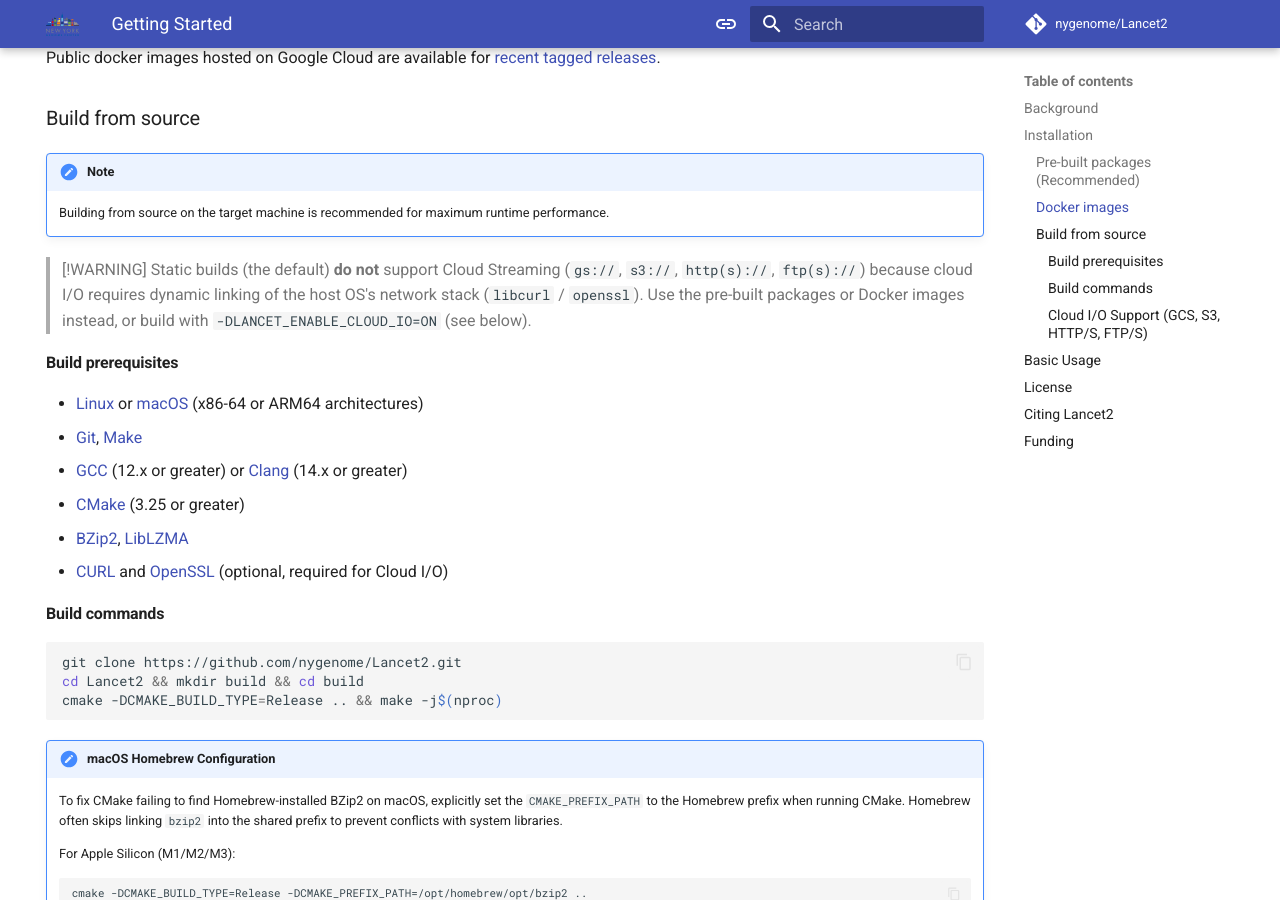
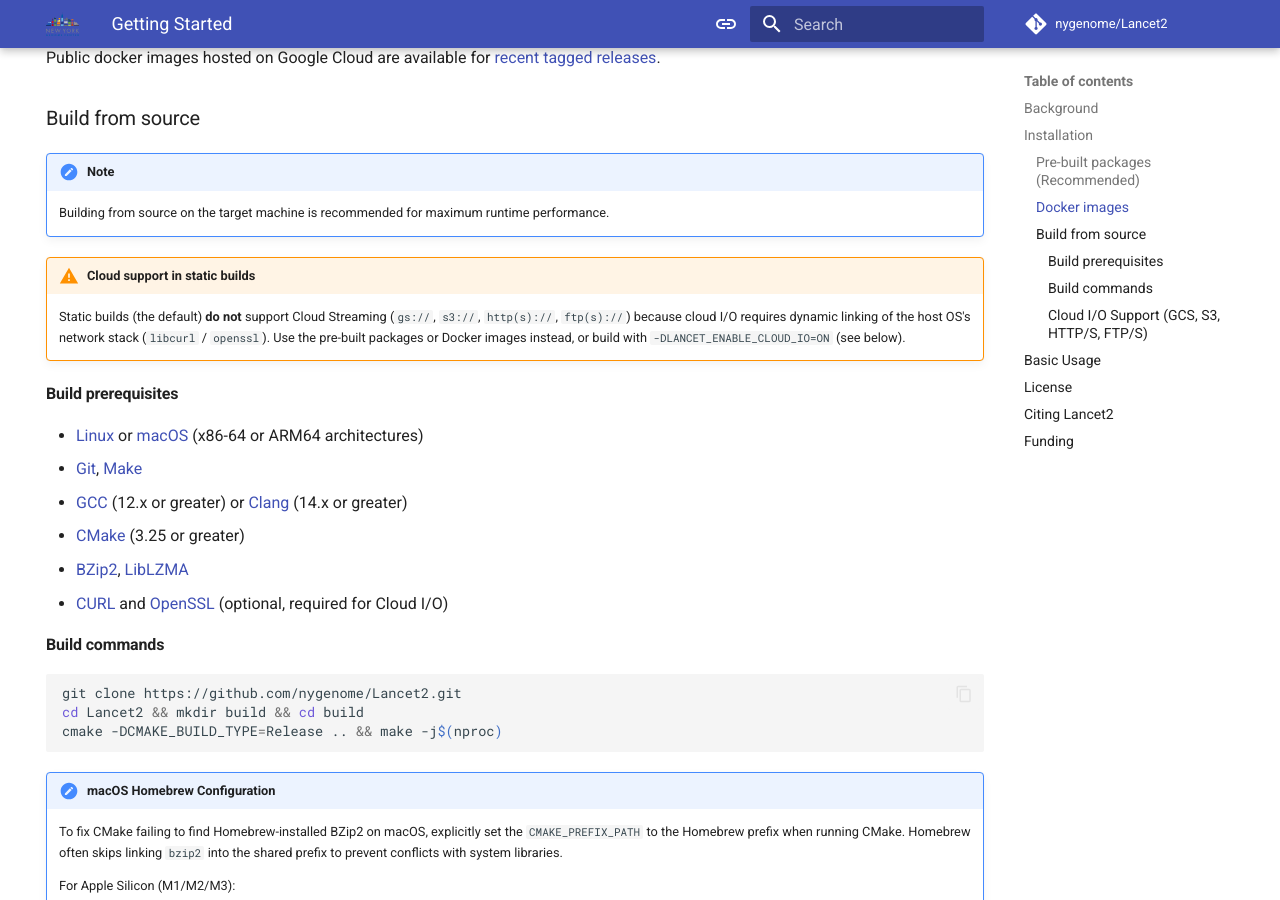
Before and after one commit to omicsnut/Lancet2, an MkDocs documentation site: the page built from docs/index.md, in a window 1280 px wide and 900 px high, scrolled down 1058 px. Built offline with MkDocs 1.6.1 and Material for MkDocs 9.7.7, drawn with Linux system fonts in a browser that asks for light colours; plug-ins that fetch from the network failed and are left out; comment, search, counter and statistics services are not loaded; the version menu is left out.

Commit message:
chore: fix warning note format typo

```diff
--- a/docs/index.md
+++ b/docs/index.md
@@ -46,9 +46,10 @@
 
     Building from source on the target machine is recommended for maximum runtime performance.
 
-> [!WARNING]
-> Static builds (the default) **do not** support Cloud Streaming (`gs://`, `s3://`, `http(s)://`, `ftp(s)://`) because cloud I/O requires dynamic linking of the host OS's network stack (`libcurl` / `openssl`).
-> Use the pre-built packages or Docker images instead, or build with `-DLANCET_ENABLE_CLOUD_IO=ON` (see below).
+!!! warning "Cloud support in static builds"
+
+    Static builds (the default) **do not** support Cloud Streaming (`gs://`, `s3://`, `http(s)://`, `ftp(s)://`) because cloud I/O requires dynamic linking of the host OS's network stack (`libcurl` / `openssl`).
+    Use the pre-built packages or Docker images instead, or build with `-DLANCET_ENABLE_CLOUD_IO=ON` (see below).
 
 #### Build prerequisites
 - [Linux](https://kernel.org/) or [macOS](https://www.apple.com/macos/) (x86-64 or ARM64 architectures)
```
